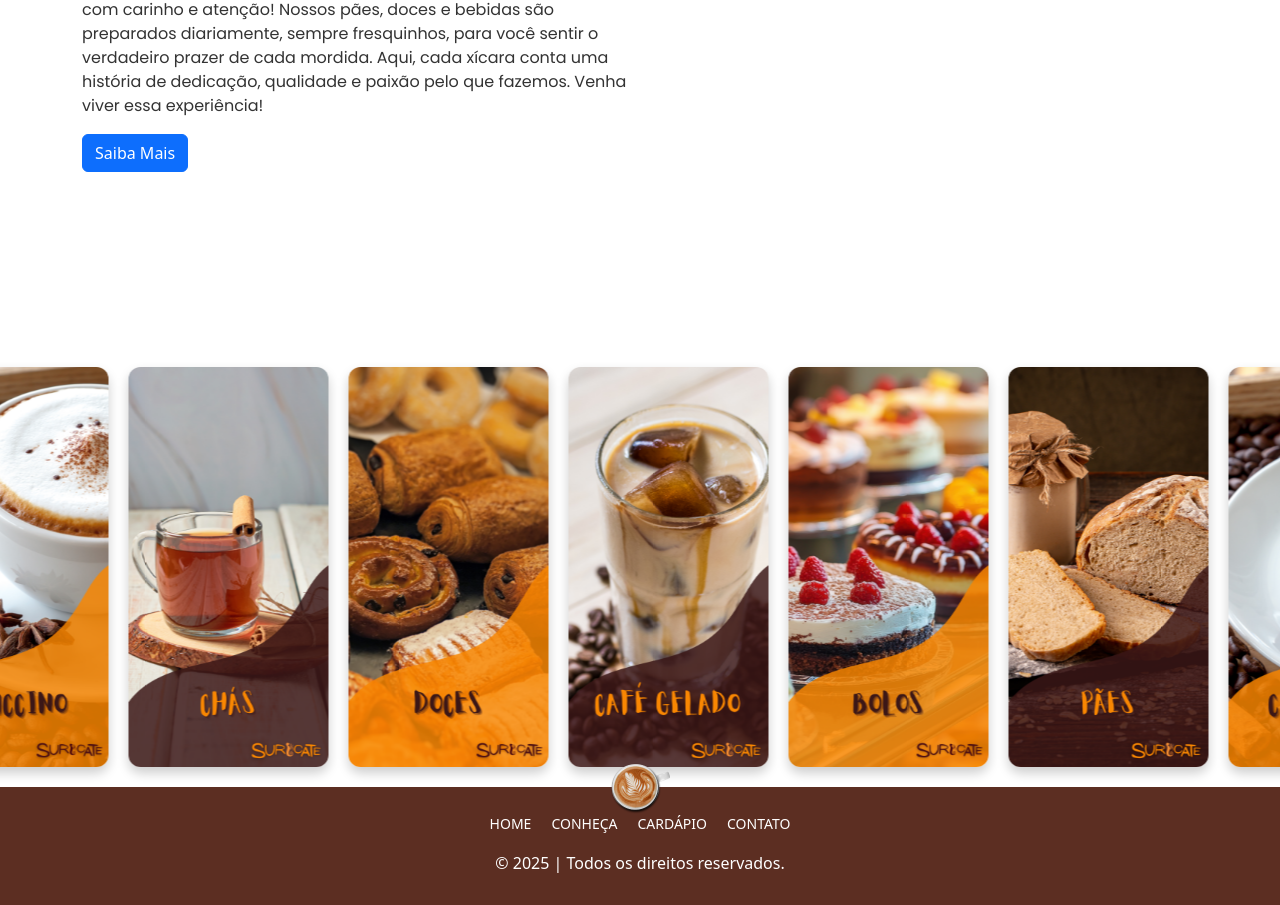
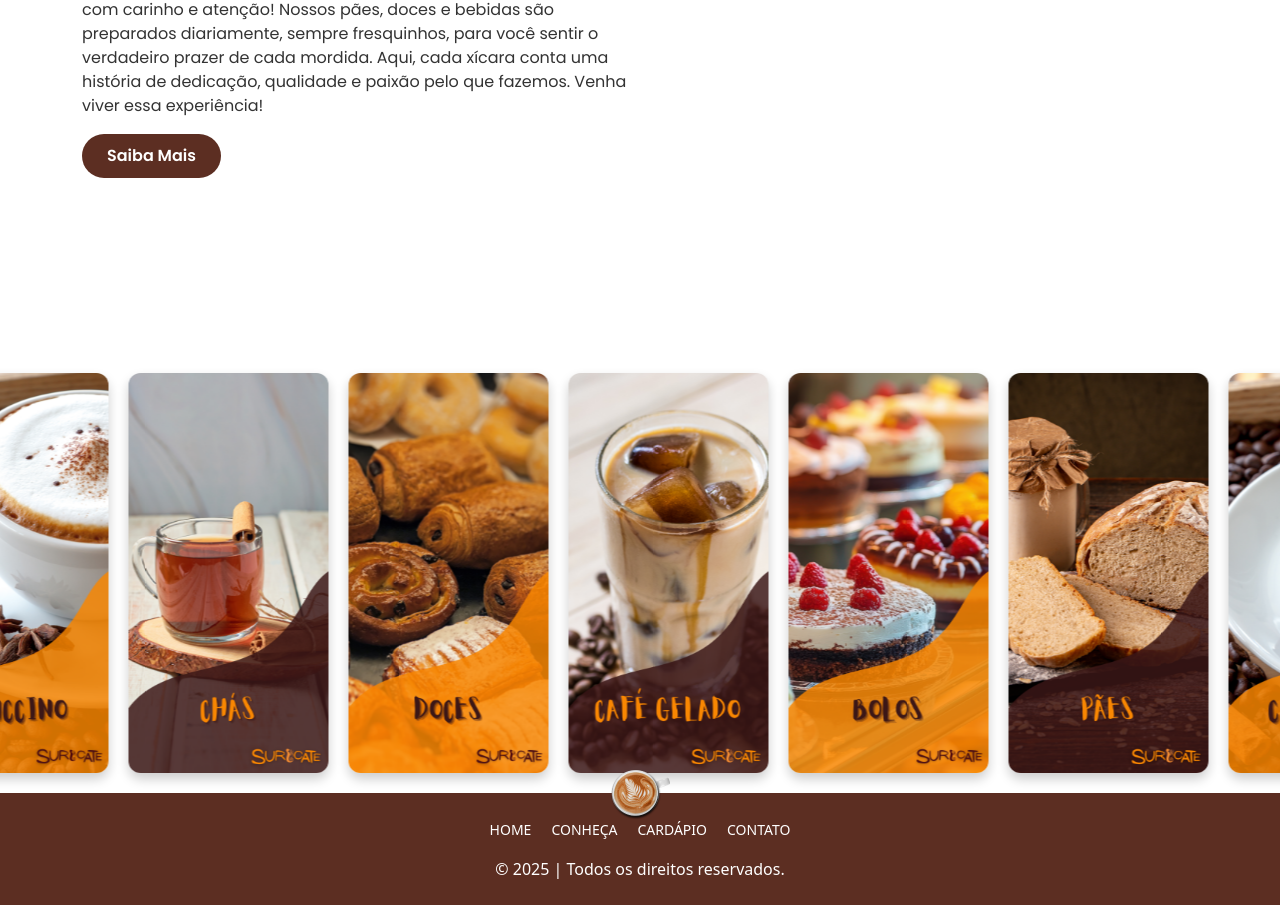
Before and after one commit to alinexjs/React-Bootstrap, a React (Vite) app: page / in a window 1280 px wide. Shown: the part 919-1824 px from the top of the page. Built offline with nearby package versions, Linux system fonts and the light colour scheme.

Commit message:
consertando erros de estrutura e navegação de pages

```diff
--- a/src/App.jsx
+++ b/src/App.jsx
@@ -10,7 +10,7 @@ import "aos/dist/aos.css"; // estilos do AOS
 // Importa as páginas
 import Home from "./pages/Home";
 import Cardapio from "./pages/Cardapio"; // imagens home abre cardapio
-import Conheca from "./pages/Conheca"; // boatao abre page conheca
+{/*import Conheca from "./pages/Conheca"; // boatao abre page conheca*/}
 
 function App() {
   useEffect(() => {
@@ -26,10 +26,11 @@ function App() {
         {/* Rota do Cardápio */}
         <Route path="/cardapio" element={<Cardapio />} />
         {/*Rota do Conheca*/}
-        <Route path="/conheca" element={<Conheca />} />{/* Página do botão */}
+       {/*} <Route path="/conheca" element={<Conheca />} />{/* Página do botão */}
       </Routes>
       <Footer />
     </Router>
+
   );
 }
 
--- a/src/pages/Home.jsx
+++ b/src/pages/Home.jsx
@@ -9,7 +9,7 @@ import "../App.css";
 import { useNavigate } from "react-router-dom";
 
 const Home = () => {
-  const navigate = useNavigate(); // função de navegação
+  //const navigate = useNavigate(); // função de navegação
 
   return (
     <div>
@@ -31,9 +31,9 @@ const Home = () => {
                 doces e bebidas são preparados diariamente, sempre fresquinhos, para você sentir o verdadeiro prazer de
                 cada mordida. Aqui, cada xícara conta uma história de dedicação, qualidade e paixão pelo que fazemos. Venha viver essa experiência!
               </p>
-              <Button className="botao-suricate" onClick={() => navigate("/conheca")}>
+              <button className="botao-suricate" > {/*onClick={() => navigate("/conheca")}*/}
                 Saiba Mais
-              </Button>
+              </button>
             </Col>
           </Row>
         </Container>
```
Also changed, not shown: 1 other file (tests, documents, lock files or other folders).
